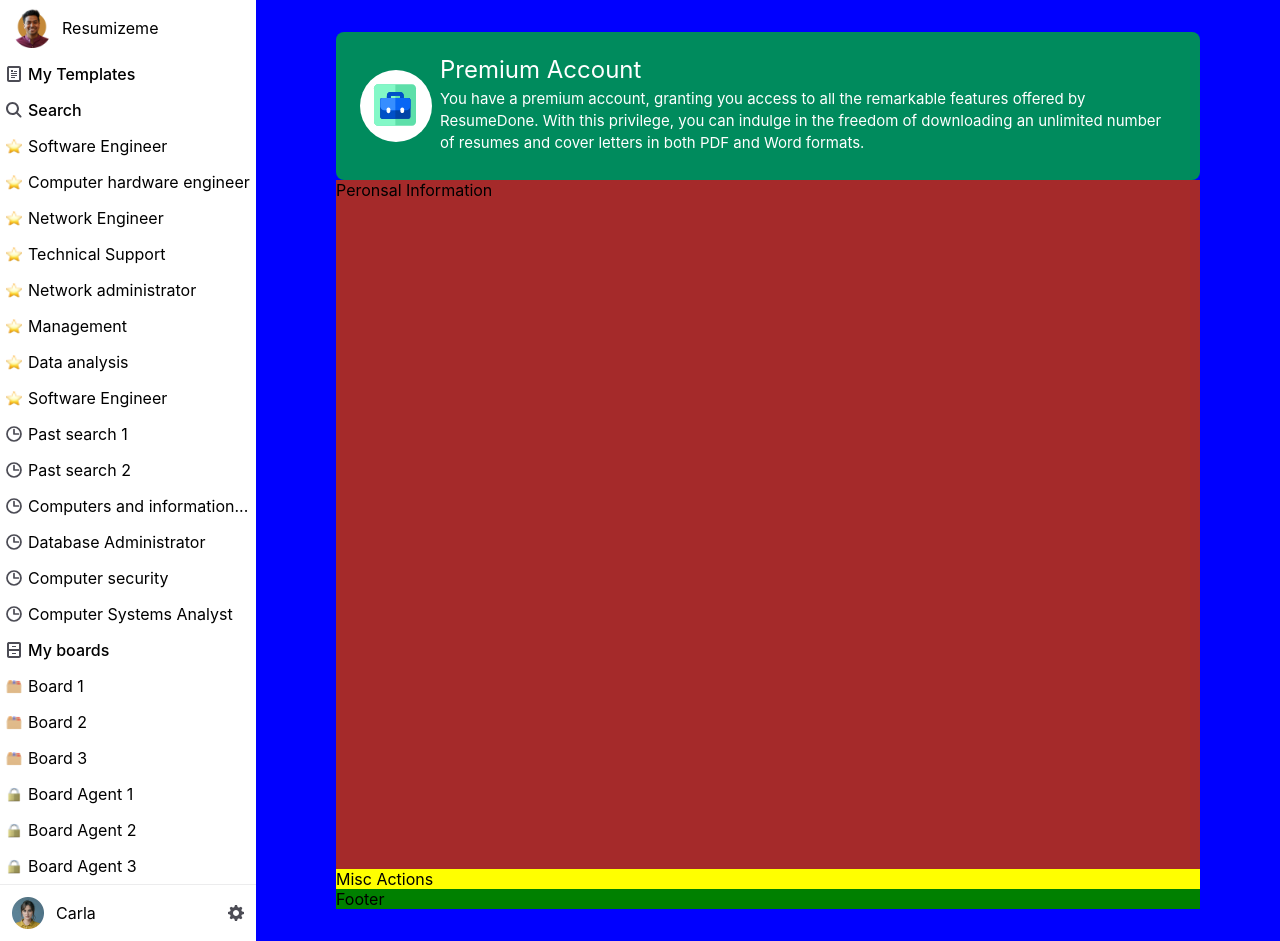
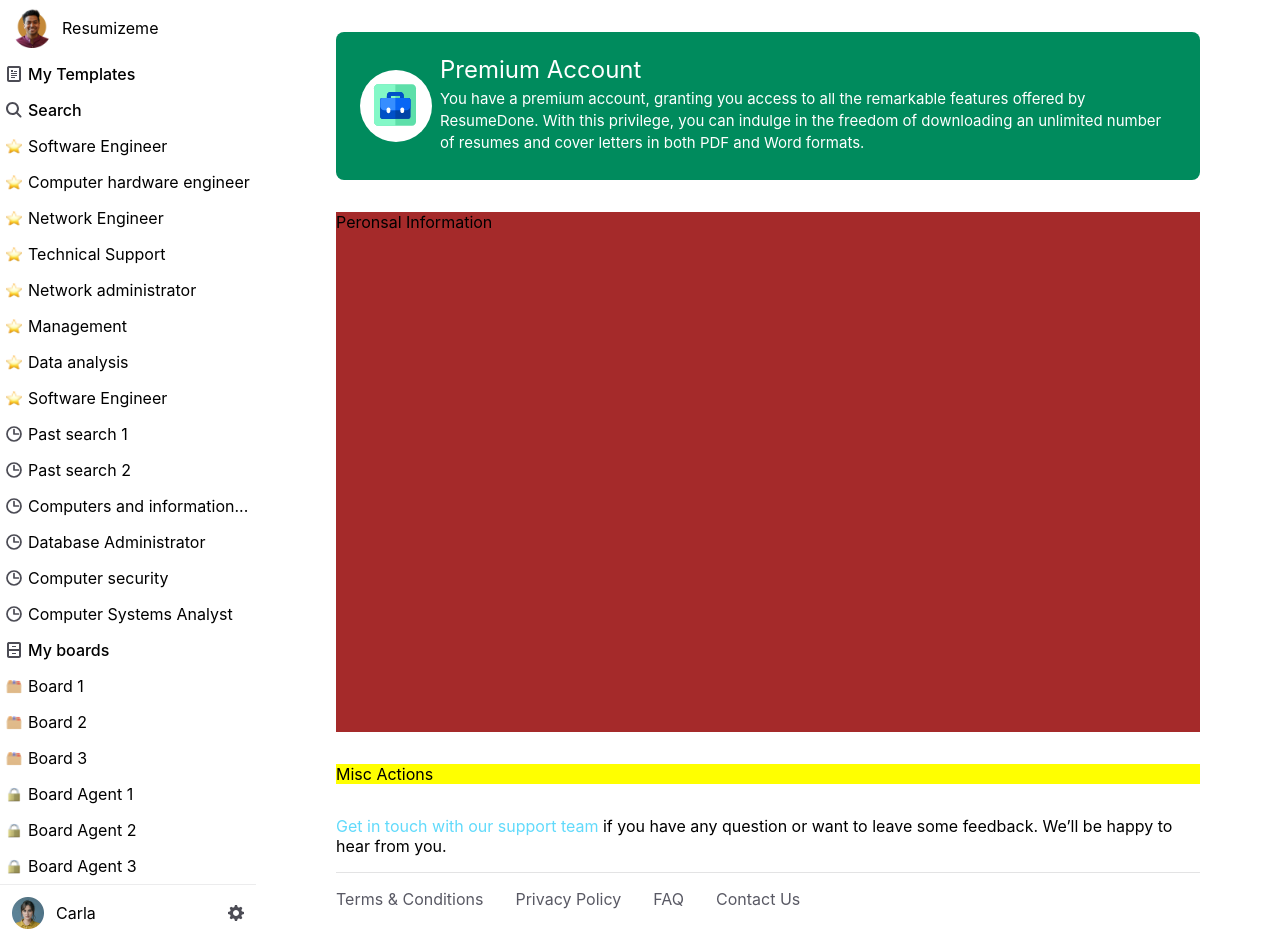
Before and after one commit to pauljoy06/resumedone-demo, a React (Create React App) app: page / in a window 1280 px wide. Built offline with nearby package versions, Linux system fonts and the light colour scheme.

Commit message:
Add footer

```diff
--- a/src/App.css
+++ b/src/App.css
@@ -1,3 +1,8 @@
+:root {
+    --dark-text: #4C4C55;
+    --light-text: #595964;
+}
+
 .App {
     display: grid;
     grid-template-rows: 100vh;
@@ -75,11 +80,10 @@
 .main-section {
     grid-area: main-section;
     display: flex;
+    gap: 32px;
     flex-direction: column;
 
     padding: 32px 80px;
-
-    background-color: blue;
 }
 
 .premium-account-banner {
@@ -127,8 +131,20 @@
 }
 
 .footer {
-    background-color: green;
     margin-top: auto;
+
+    .feedback-request {
+        margin-bottom: 16px;
+    }
+    .main-footer {
+        display: flex;
+        gap: 32px;
+
+        padding-top: 16px;
+
+        border-top: 1px solid #E3E3E4;
+        color: var(--light-text);
+    }
 }
 
 a {
--- a/src/App.js
+++ b/src/App.js
@@ -48,7 +48,24 @@ const MiscActions = () => {
 
 const Footer = () => {
     return <div className='footer'>
-       Footer
+        <div className='feedback-request'>
+            <a>Get in touch with our support team</a> if you have any question or want to leave some feedback.
+            We’ll be happy to hear from you.
+        </div>
+        <div className='main-footer'>
+            <div className='terms'>
+                Terms & Conditions
+            </div>
+            <div className='privacy-policy'>
+                Privacy Policy
+            </div>
+            <div className='faq'>
+                FAQ
+            </div>
+            <div className='contact-us'>
+                Contact Us
+            </div>
+        </div>
     </div>
 }
 
```
